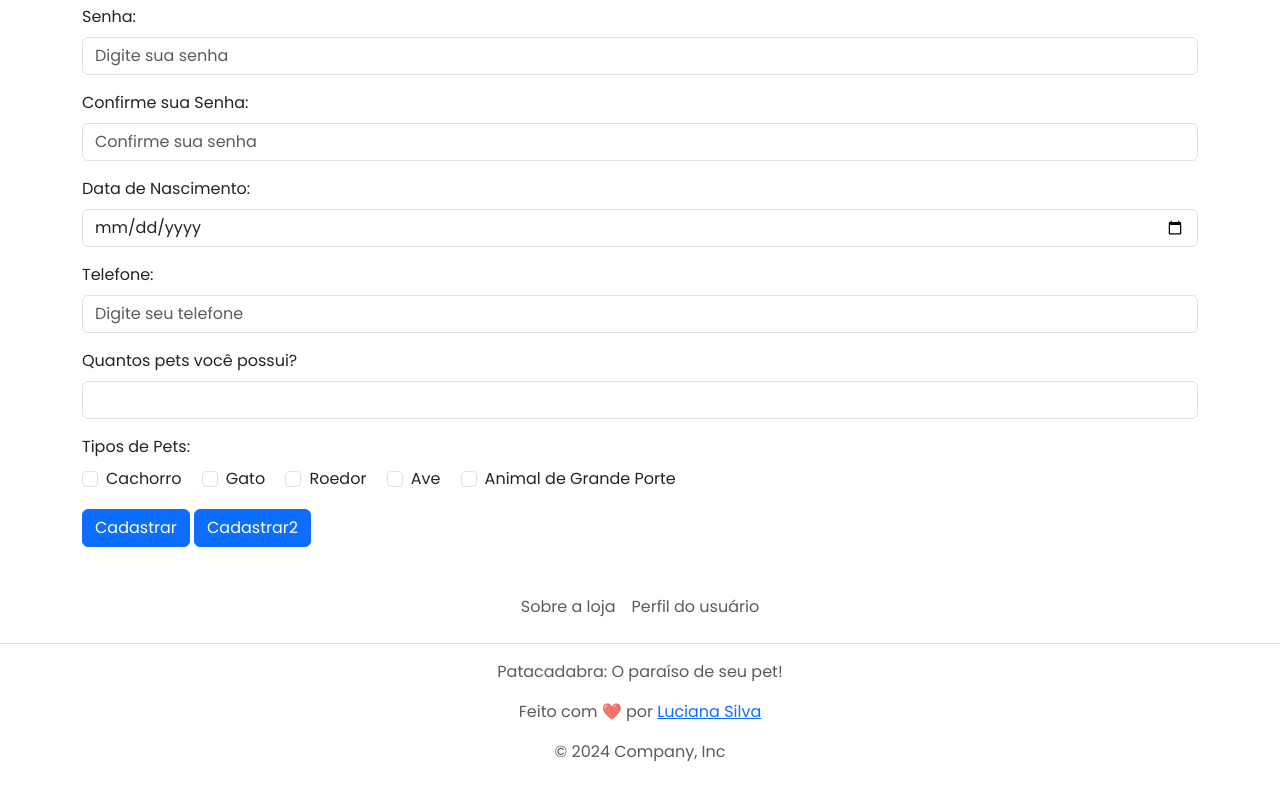
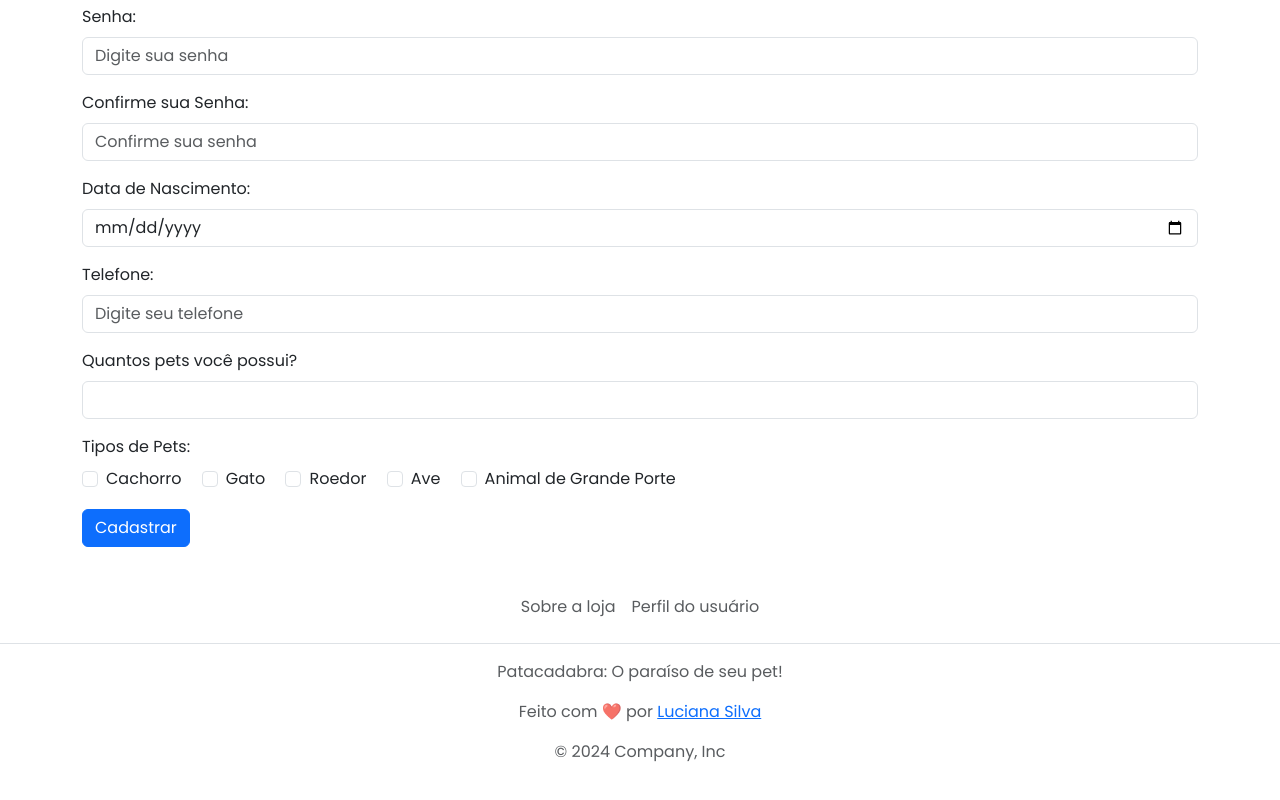
Before and after one commit to lucianakaroli/patacabra-petshop, a website: page perfil.html in a window 1280 px wide. Shown: the part 570-1370 px from the top of the page. Drawn offline with nearby package versions, Linux system fonts and the light colour scheme.

Commit message:
teste cadastro

```diff
--- a/perfil.html
+++ b/perfil.html
@@ -113,7 +113,7 @@
 
     <div class="container ">
         <h2 class="text-center my-4">Cadastro de Usuário</h2>
-        <form id="userForm">
+        <form id="userForm" action="mailto:lucianakarolif@gmail.com" method="post" enctype="text/plain">
             <div class="mb-3">
                 <label for="name" class="form-label">Nome completo:</label>
                 <input type="name" class="form-control" id="name" placeholder="Digite seu nome completo" required>
@@ -166,8 +166,7 @@
                     <label class="form-check-label" for="petTypeLarge">Animal de Grande Porte</label>
                 </div>
             </div>
-            <button type="submit" class="btn btn-primary" onclick="mailto:lucianakarolif@gmail.com">Cadastrar</button>
-            <button type="submit" class="btn btn-primary" onclick="location.href='mailto:lucianakarolif@gmail.com';">Cadastrar2</button>
+            <button type="submit" class="btn btn-primary">Cadastrar</button>
         </form>
         <div id="message" class="mt-3"></div>
     </div>
```
